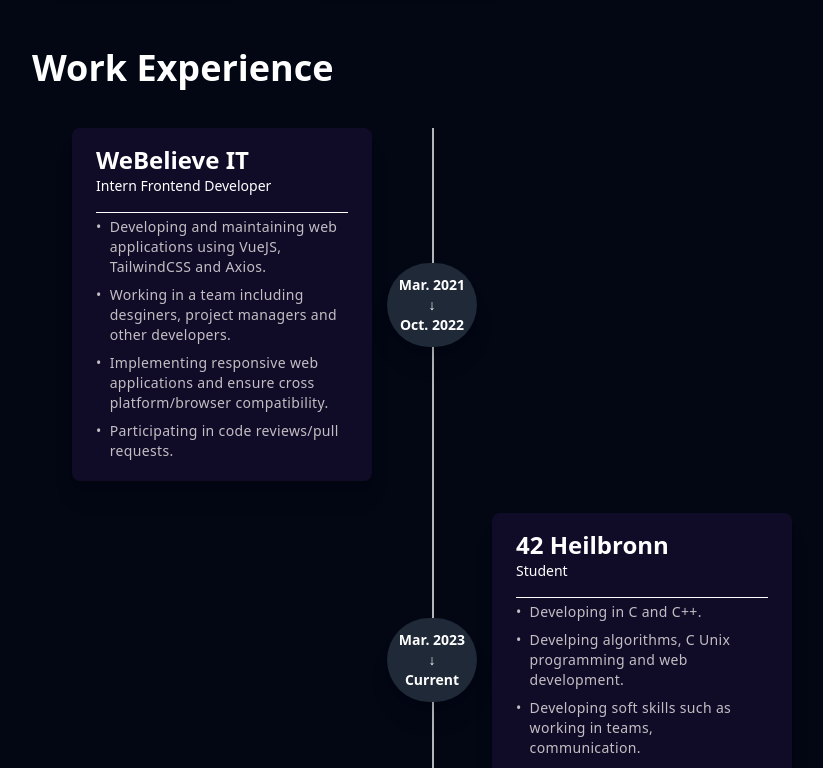
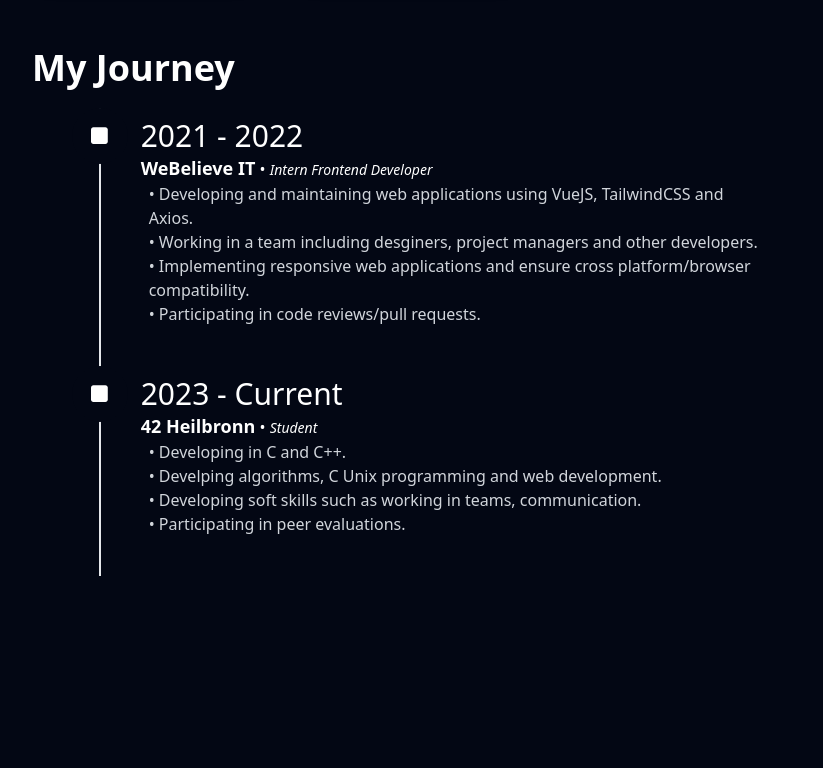
Before and after one commit to RealConrad/portfolio, a SvelteKit app: page / in a window 1280 px wide. Shown: the part 1580-2348 px from the top of the page, without its empty margins (208-1031 px from the left). Built offline with nearby package versions, Linux system fonts and the light colour scheme; a web font is replaced by a local one.

Commit message:
added roadmap

```diff
--- /dev/null
+++ b/src/components/icons/square-icon.svelte
@@ -0,0 +1,7 @@
+<div>
+	<svg xmlns="http://www.w3.org/2000/svg" fill="currentColor" height="1.2em" viewBox="0 0 448 512"
+		><!--! Font Awesome Free 6.4.0 by @fontawesome - https://fontawesome.com License - https://fontawesome.com/license (Commercial License) Copyright 2023 Fonticons, Inc. --><path
+			d="M0 96C0 60.7 28.7 32 64 32H384c35.3 0 64 28.7 64 64V416c0 35.3-28.7 64-64 64H64c-35.3 0-64-28.7-64-64V96z"
+		/></svg
+	>
+</div>
--- a/src/components/roadmap.svelte
+++ b/src/components/roadmap.svelte
@@ -1,61 +1,44 @@
 <script lang="ts">
 	import { onMount } from 'svelte';
-	let experiences: WorkExperience[] = [];
+	import SquareIcon from './icons/square-icon.svelte';
+	let timeline: WorkExperience[] = [];
 
 	onMount(async () => {
 		const response = await fetch('data/work-experience.json');
 		const data = await response.json();
-		experiences = data.experienceData;
+		timeline = data.experienceData;
 	});
 </script>
 
-{#if experiences.length > 0}
-	<div class="relative wrap overflow-hidden p-10 h-full">
-		<div
-			class="border-2-2 absolute border-opacity-70 border-light h-full border"
-			style="left: 50%"
-		/>
-
-		{#each experiences as experience}
+<div class="mx-auto w-5/6 mt-5">
+	{#each timeline as experience, i (experience.id)}
+		<div class="group relative">
 			<div
-				class="{experience.isLeftSide
-					? 'flex-row-reverse'
-					: ''} mb-8 flex justify-between items-center w-full"
+				class="w-14 h-14 bg-richBlack-100 rounded-full absolute left-[-27px] top-0 flex items-center justify-center"
 			>
-				<div class="order-1 w-5/12" />
 				<div
-					class="z-20 flex items-center order-1 bg-gray-800 p-3 shadow-xl rounded-full justify-center text-center"
+					class="transition-all ease-in-out duration-300 group-hover:text-purple-400 group-hover:rotate-45"
 				>
-					<div class="text-sm text-light font-semibold">
-						<div>
-							{experience.startMonthShort}
-							{experience.startYear}
-						</div>
-						<div>&darr;</div>
-						<div>
-							{experience.endMonthShort}
-							{experience.endYear}
-						</div>
+					<SquareIcon />
+				</div>
+			</div>
+			<div class="pl-4 border-l-2 hover:border-purple-400 pt-2.5 pb-10">
+				<div class="pl-6">
+					<div class="group-hover:text-purple-400 transition-all ease-in-out duration-300 text-3xl">
+						{experience.startYear} - {experience.endYear}
 					</div>
-				</div>
-				<div class="order-1 bg-darkPurple-100 rounded-lg shadow-xl w-5/12 px-6 py-4">
-					<div class="font-bold text-light text-2xl">{experience.companyName}</div>
-					<div class=" text-light text-sm">
-						{experience.jobTitle}
+					<div>
+						<span class="font-semibold text-lg">{experience.companyName}</span> •
+						<span class="italic text-sm">{experience.jobTitle}</span>
 					</div>
-					<div class="bg-light mt-4" style="height: 1px;" />
-					<div class="text-sm tracking-wide text-myGrey-300">
-						{#each experience.workDescription as work}
-							<div class="flex gap-x-2">
-								<div class="pt-1">&#x2022</div>
-								<div class="py-1">{work}</div>
-							</div>
+					<div class="italic text-sm" />
+					<div class="pl-2 text-gray-300">
+						{#each experience.workDescription as description}
+							<div>• {description}</div>
 						{/each}
 					</div>
 				</div>
 			</div>
-		{/each}
-	</div>
-{:else}
-	<div>Oops! Looks like something went wrong. Try again later.</div>
-{/if}
+		</div>
+	{/each}
+</div>
--- a/src/components/sections/about-section.svelte
+++ b/src/components/sections/about-section.svelte
@@ -21,7 +21,7 @@
 		</div>
 	</div>
 	<div>
-		<Header size={'text-4xl'} title={'Work Experience'} />
+		<Header size={'text-4xl'} title={'My Journey'} />
 		<Roadmap />
 	</div>
 </div>
--- a/src/styles/tailwind.css
+++ b/src/styles/tailwind.css
@@ -23,3 +23,13 @@
 	border-radius: inherit;
 	box-shadow: 0 0 30px #1d1a36;
 }
+
+.border-gradient-vertical::before {
+	content: '';
+	position: absolute;
+	top: 0;
+	bottom: 0;
+	left: 0;
+	width: 2px;
+	background: linear-gradient(to bottom, #45287d, #f676fd);
+}
--- a/static/data/work-experience.json
+++ b/static/data/work-experience.json
@@ -1,6 +1,7 @@
 {
 	"experienceData": [
 		{
+			"id": 1,
 			"companyName": "WeBelieve IT",
 			"jobTitle": "Intern Frontend Developer",
 			"startMonth": "March",
@@ -18,6 +19,7 @@
 			]
 		},
 		{
+			"id": 2,
 			"companyName": "42 Heilbronn",
 			"jobTitle": "Student",
 			"startMonth": "March",
@@ -31,7 +33,7 @@
 				"Developing in C and C++.",
 				"Develping algorithms, C Unix programming and web development.",
 				"Developing soft skills such as working in teams, communication.",
-				"Part of the 42 Network."
+				"Participating in peer evaluations."
 			]
 		}
 	]
--- a/tailwind.config.js
+++ b/tailwind.config.js
@@ -30,7 +30,12 @@
 					100: '#030714'
 				},
 				darkPurple: {
-					100: '#100C28'
+					100: '#100C28',
+					200: '#45287D',
+					300: '#F676FD'
+				},
+				lightPurple: {
+					100: '#F6F1FE'
 				},
 				space: {
 					100: '#1D1A36'
--- a/types/experience-type.d.ts
+++ b/types/experience-type.d.ts
@@ -1,4 +1,5 @@
 interface WorkExperience {
+	id: number;
 	companyName: string;
 	jobTitle: string;
 	startMonth: string;
```
